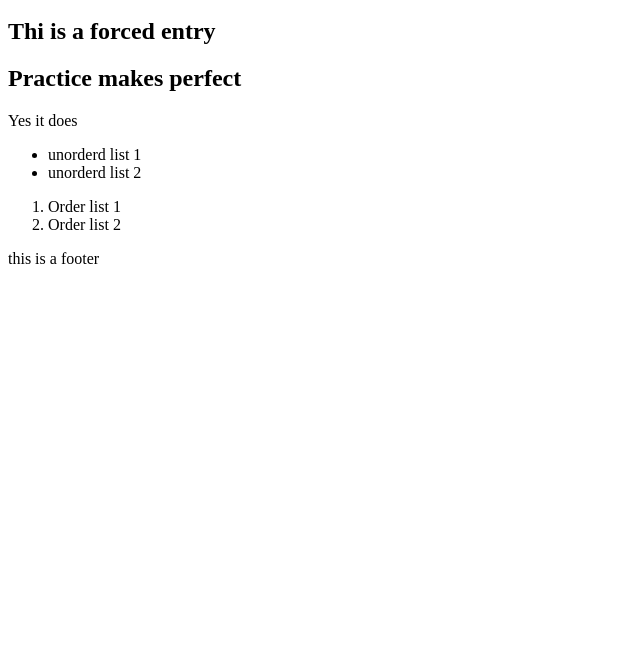
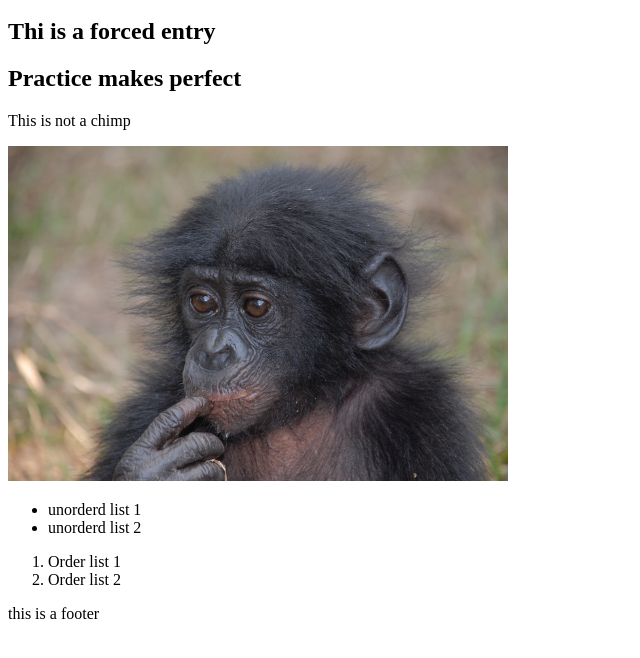
Before and after one commit to setupshop/practice, a plain HTML site: page index.html in a window 1280 px wide. Shown: the part 118-776 px from the top of the page, without its empty margins (0-640 px from the left). Drawn offline with Linux system fonts and the light colour scheme.

Commit message:
added an image folder and an image

```diff
--- a/index.html
+++ b/index.html
@@ -18,7 +18,8 @@
       <h2>Thi is a forced entry</h2>
       <article>
         <h2>Practice makes perfect</h2>
-        <p>Yes it does</p>
+        <p>This is not a chimp</p>
+        <img src="image/bonobo.jpg" alt="bonobo thinking" width="500px">
       </article>
     </section>
     <aside>
```
Also changed, not shown: image/bonobo.jpg (added).
